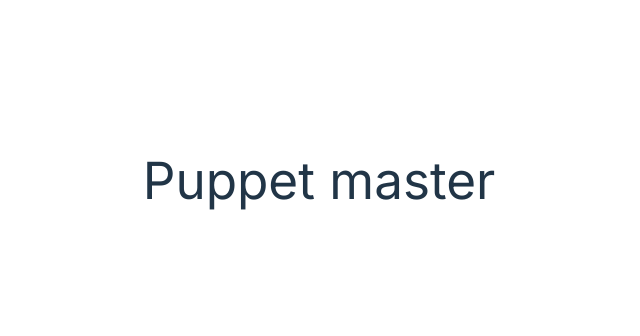
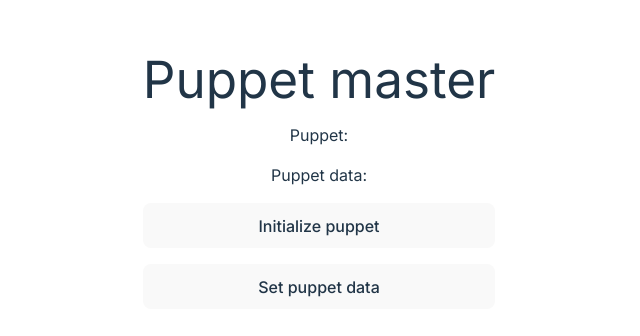
Before and after one commit to baoskee/solana-examples, a Next.js app in the folder next-client/: page /puppet-master in a window 1280 px wide. Shown: the part 252-588 px from the top of the page, without its empty margins (321-961 px from the left). Built offline with nearby package versions, Linux system fonts and the light colour scheme.

Commit message:
getting blockhash error on setData

```diff
--- a/next-client/src/app/puppet-master/page.tsx
+++ b/next-client/src/app/puppet-master/page.tsx
@@ -1,18 +1,77 @@
+"use client";
+
 import { anchorProvider } from "@/lib/util"
-import { Program } from "@coral-xyz/anchor";
+import { BN, Program } from "@coral-xyz/anchor";
+import { Keypair } from "@solana/web3.js";
+import { useQuery } from "@tanstack/react-query";
 import { Puppet, puppetIdl, PuppetMaster, puppetMasterIDL } from "anchor-local";
+import { useCallback, useState } from "react";
 
 export default function PuppetMasterPage() {
 
-  return <div>
+  const [puppet, setPuppet] = useState<Keypair>();
+  const puppetData = useQuery({
+    queryKey: ["puppet-data"],
+    queryFn: async () => {
+      if (!puppet) return;
+      const p = await puppetProgram();
+      const data = await p.account.data.fetch(puppet.publicKey);
+
+      return data;
+    }
+  })
+  const initializePuppet = useCallback(async () => {
+    const puppet = new Keypair();
+    const p = await puppetProgram();
+    const sig = await p.methods.initialize().accounts({
+      puppet: puppet.publicKey
+    })
+    .signers([puppet])
+    .rpc();
+
+    console.log(sig);
+
+   setPuppet(puppet);
+    puppetData.refetch();
+  }, [puppetData])
+
+  const setPuppetData = useCallback(async () => {
+    if (!puppet) return;
+    const p = await puppetMasterProgram();
+    const _puppetProgram = await puppetProgram();
+    const sig = await p.methods.pullStrings(
+      new BN(10)
+    )
+    .accounts({
+      puppet: puppet.publicKey,
+      // @ts-ignore
+      puppetProgram: _puppetProgram.programId
+    })
+    .rpc();
+
+    console.log(sig);
+    puppetData.refetch();
+  }, [puppet, puppetData])
+
+  return <div className="flex flex-col gap-4">
     <h1>Puppet master</h1>
-
+    <p>
+      Puppet: {puppet?.publicKey.toBase58()}
+    </p>
+    <p>
+      Puppet data: {puppetData.data?.data.toString()}
+    </p>
+    <button onClick={initializePuppet}>
+      Initialize puppet
+    </button>
+    <button onClick={setPuppetData}>
+      Set puppet data
+    </button>
   </div>
 }
 
-
 const puppetMasterProgram = async () => {
-  const provider = anchorProvider();
+  const provider = await anchorProvider();
   return new Program<PuppetMaster>(
     // @ts-ignore
     puppetMasterIDL,
@@ -21,7 +80,7 @@ const puppetMasterProgram = async () => {
 }
 
 const puppetProgram = async () => {
-  const provider = anchorProvider();
+  const provider = await anchorProvider();
   return new Program<Puppet>(
     // @ts-ignore
     puppetIdl,
```
